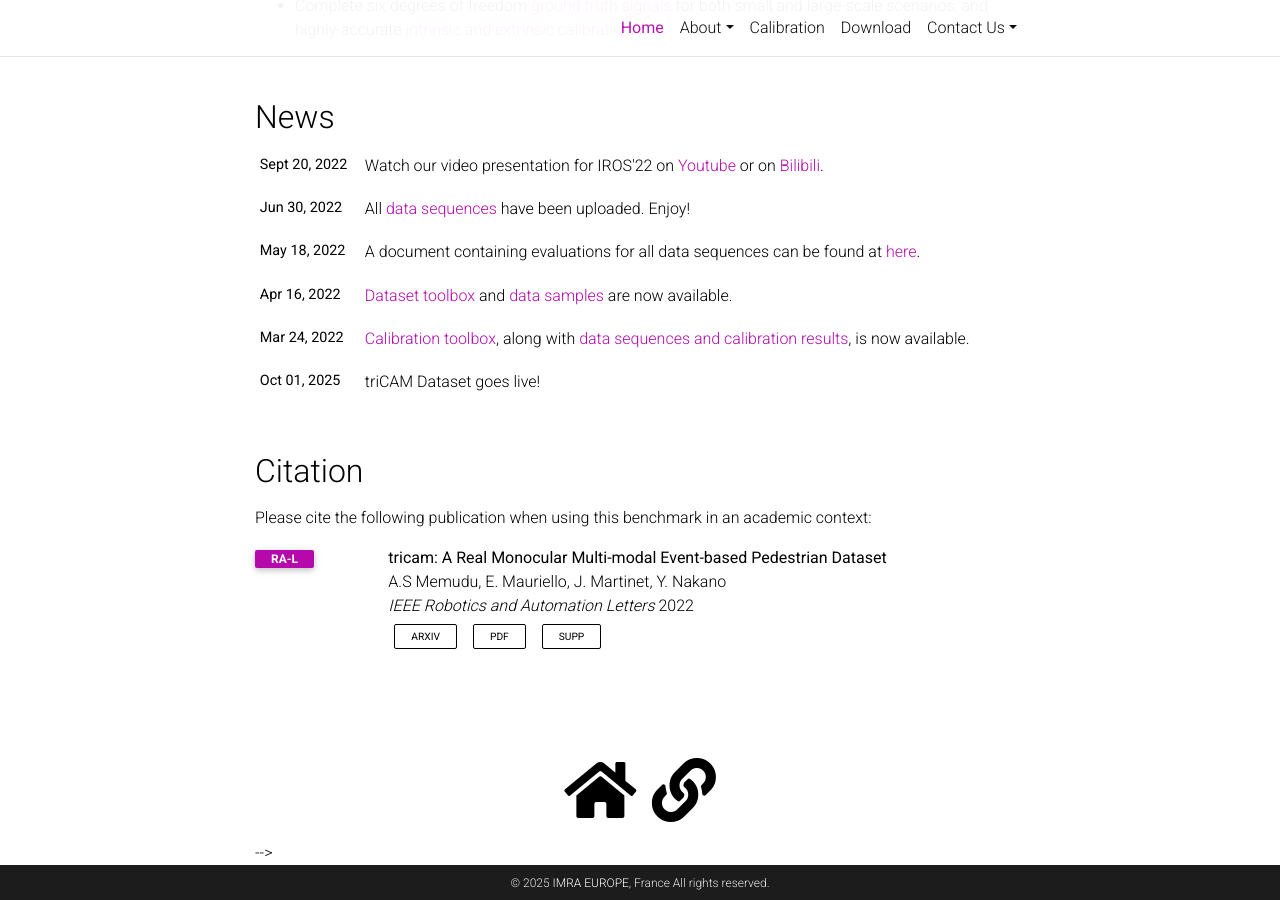
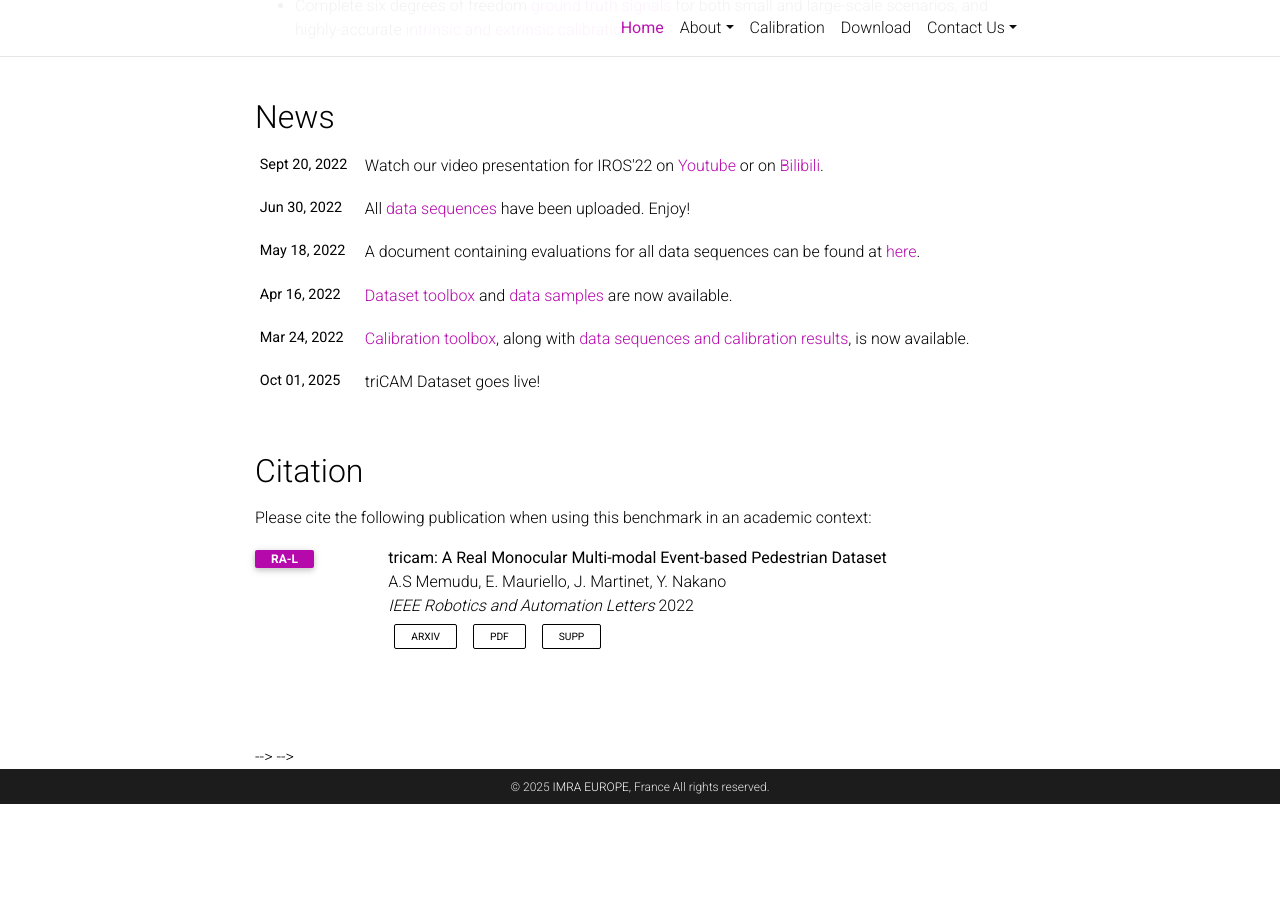
Before and after one commit to anikesadia/triCam-dataset, a Jekyll site: the page index.html, which Jekyll copies as it is, in a window 1280 px wide and 900 px high, scrolled down 714 px. Built offline with Jekyll 4.4.1, drawn with Linux system fonts in a browser that asks for light colours; comment, search, counter and statistics services are not loaded; a style sheet for code colours, icons or effects is not loaded; after the commit the page ends 1518 px from its top, so only the background shows below that.

Commit message:
Update index.html

```diff
--- a/index.html
+++ b/index.html
@@ -326,22 +326,22 @@
                 <br>
 <!--
                 <!-- Social -->
-                <div class="social">
-                    <div class="contact-icons">
-                        <a href="index.html" title="triCAM Datasets" target="_blank" rel="noopener noreferrer"><i
-                                class="fas fa-home"></i></a> <!-- fab fa-blogger-b -->
-                        <a href="https://www.imra.eu/" title="IMRA EUROPE" target="_blank" rel="noopener noreferrer"><i
-                                class="fas fa-link"></i></a> <!-- fa-briefcase -->
+                <!-- <div class="social"> -->
+                    <!-- <div class="contact-icons"> -->
+                        <!-- <a href="index.html" title="triCAM Datasets" target="_blank" rel="noopener noreferrer"><i -->
+                                <!-- class="fas fa-home"></i></a> <!-- fab fa-blogger-b --> -->
+                        <!-- <a href="https://www.imra.eu/" title="IMRA EUROPE" target="_blank" rel="noopener noreferrer"><i -->
+                                <!-- class="fas fa-link"></i></a> <!-- fa-briefcase --> -->
                         <!-- <a href="mailto:gaoling@shanghaitech.edu.cn" title="E-mail"><i class="fas fa-envelope"></i></a> -->
 
-                    </div>
+                    <!-- </div> -->
                     <!--
             <div class="contact-note">
 
             </div> -->
 
 
-                </div> -->
+                <!-- </div> -->
             </article>
 
         </div>
```
